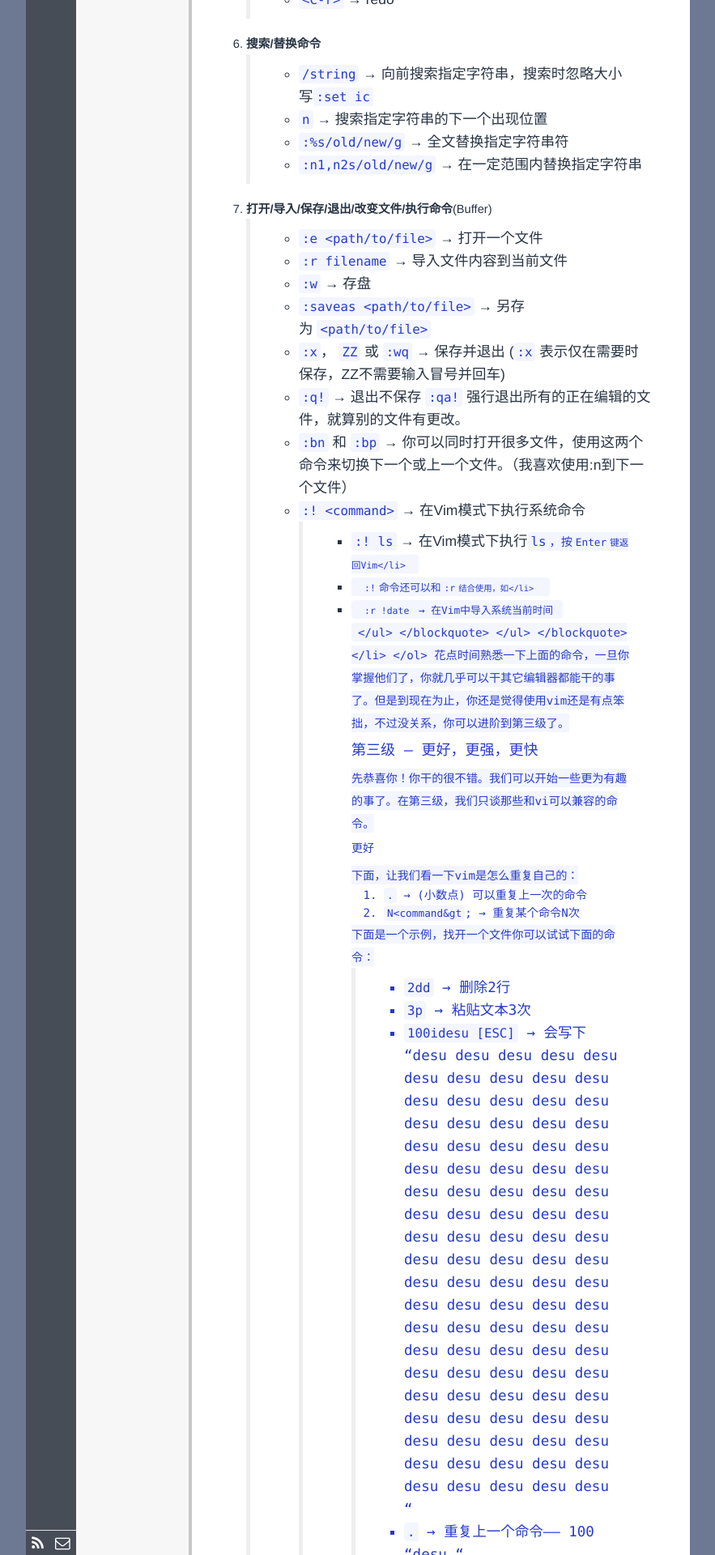
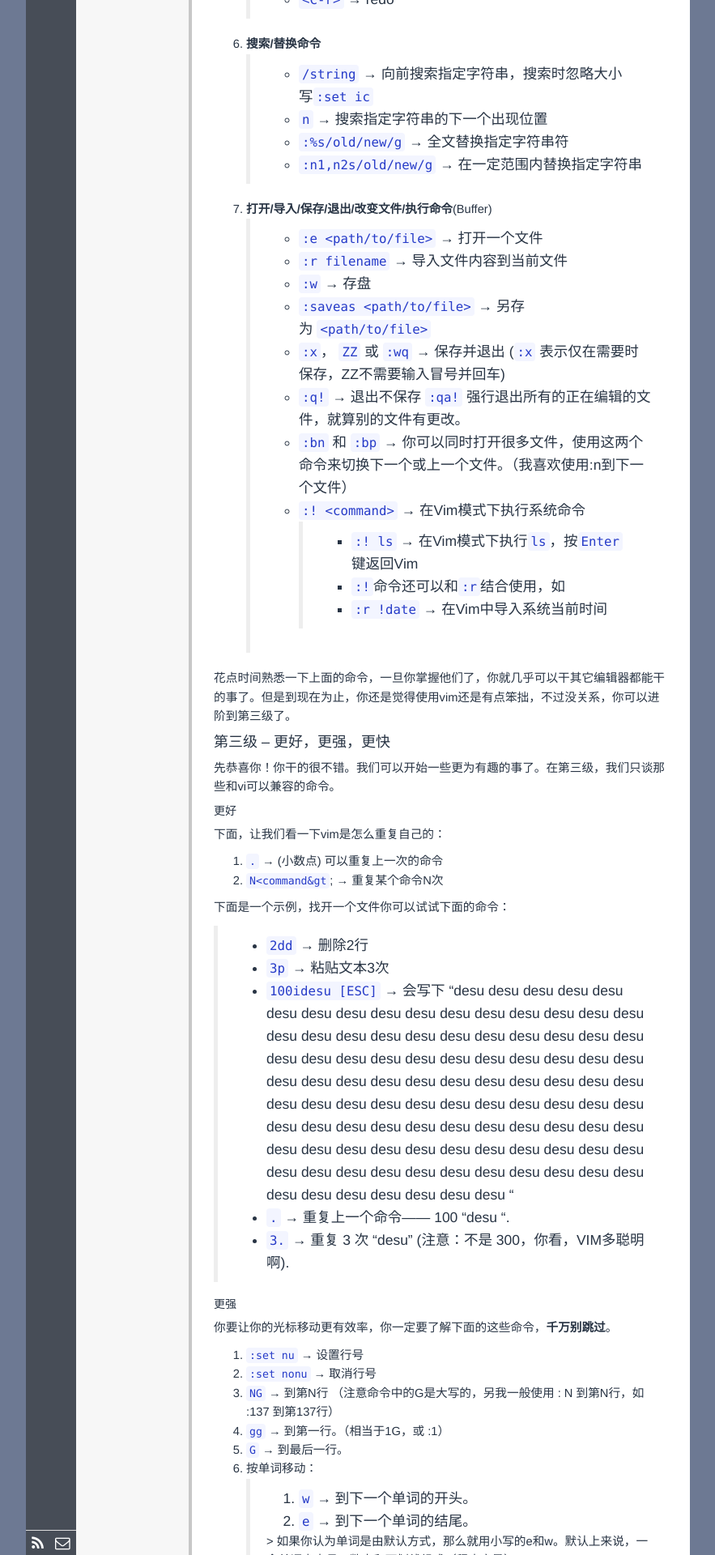
Before and after one commit to polyHong/polyHong.github.io, a Jekyll site: the page built from _posts/tech/2017-04-13-vim-exercise-tutorial.md, in a window 1280 px wide. Shown: the part 3080-5000 px from the top of the page at 81% size, without its empty margins (198-1081 px from the left). Built offline with Jekyll 4.4.1, drawn with Linux system fonts in a browser that asks for light colours; Markdown is read by kramdown in place of the engine named in the settings; comment, search, counter and statistics services are not loaded.

Commit message:
upload vim learning post

```diff
--- a/_posts/tech/2017-04-13-vim-exercise-tutorial.md
+++ b/_posts/tech/2017-04-13-vim-exercise-tutorial.md
@@ -174,8 +174,8 @@ Vim the Six Billion Dollar editor
 <li><code>:! &lt;command&gt;</code> → 在Vim模式下执行系统命令</li>
 <blockquote>
 <ul>
-<li><code>:! ls</code> → 在Vim模式下执行<code>ls<code>，按<code>Enter<code>键返回Vim</li>
-<li><code>:!</code>命令还可以和<code>:r<code>结合使用，如</li>
+<li><code>:! ls</code> → 在Vim模式下执行<code>ls</code>，按<code>Enter</code>键返回Vim</li>
+<li><code>:!</code>命令还可以和<code>:r</code>结合使用，如</li>
 <li><code>:r !date</code> → 在Vim中导入系统当前时间</li>
 </ul>
 </blockquote>
```
Also changed, not shown: 1 other file.
